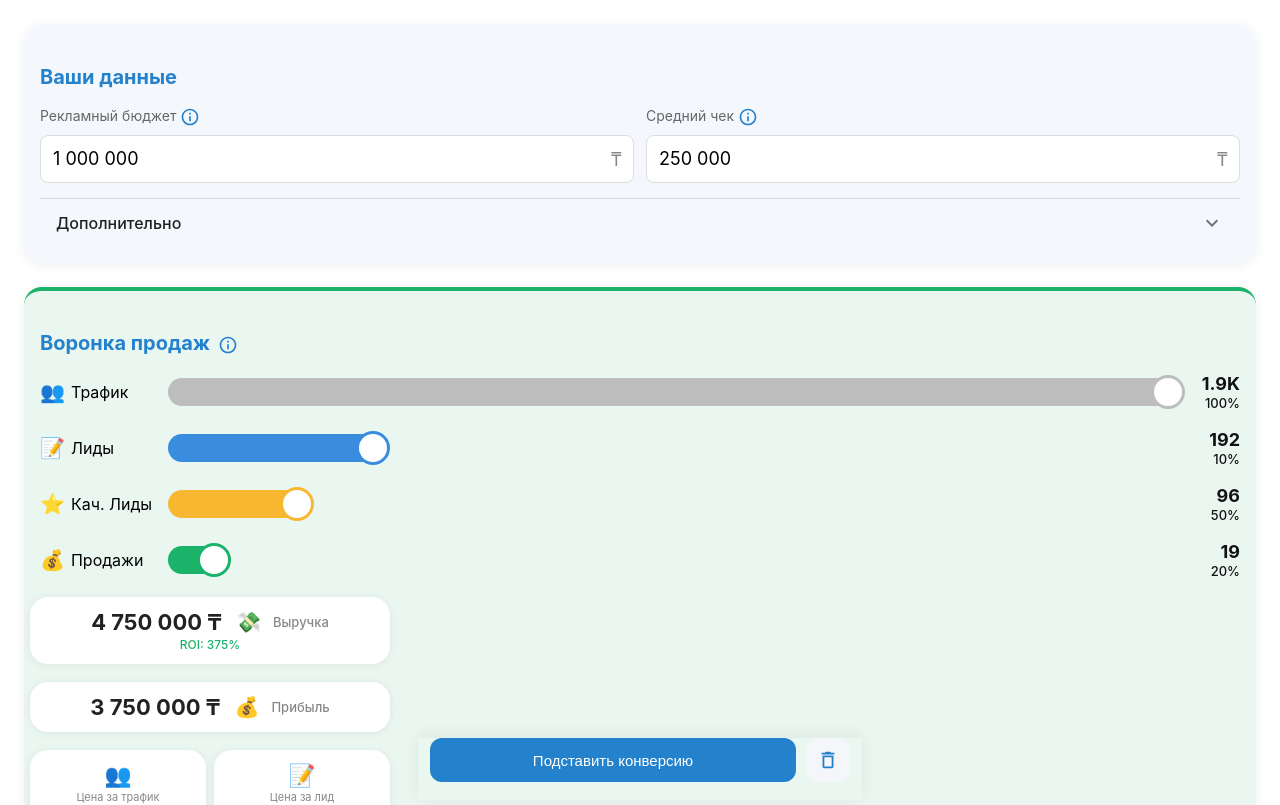
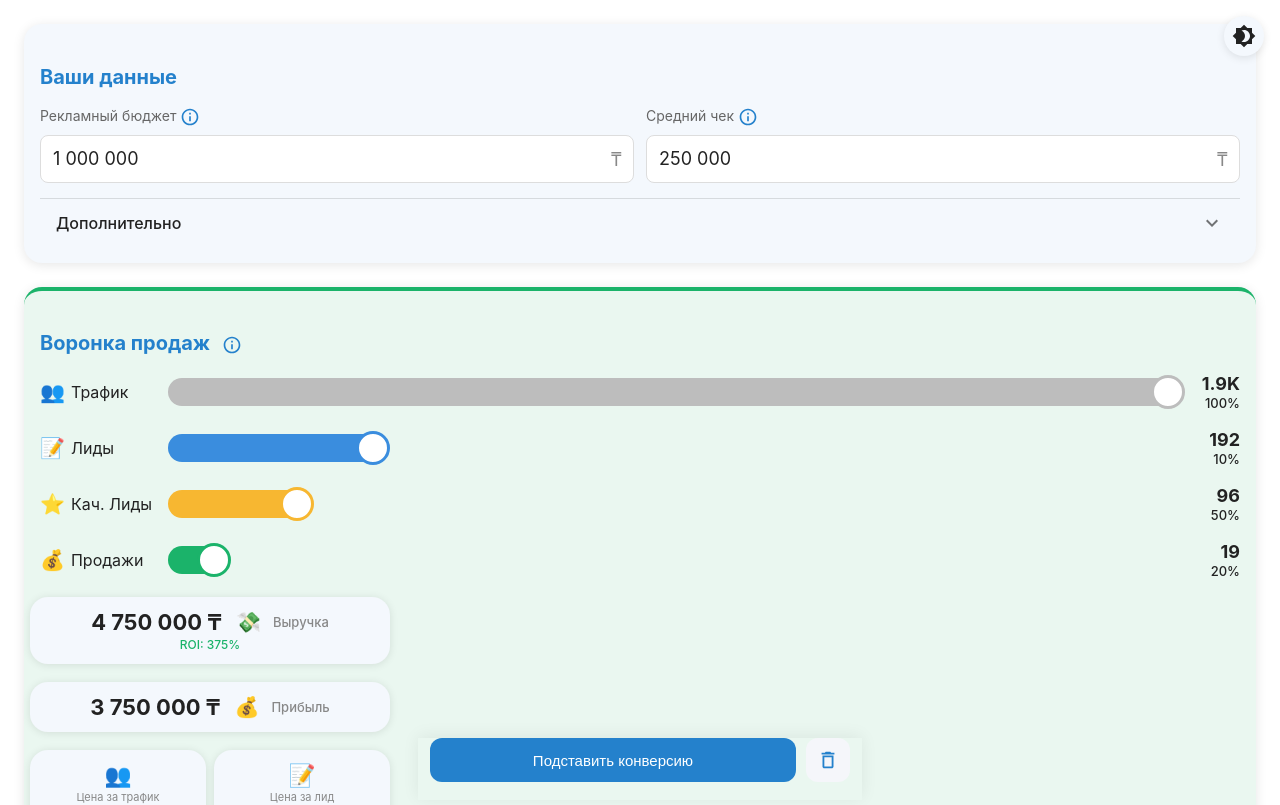
Before and after one commit to m2827120/funnel-bureau1969, a React (Create React App) app: page / in a window 1280 px wide. Shown: the top 805 px of the page. Built offline with nearby package versions, Linux system fonts and the light colour scheme; what @twa-dev/sdk would draw is missing.

Commit message:
feat: улучшена поддержка темной темы, исправлен цвет текста и чисел для негативных блоков

```diff
--- a/src/App.tsx
+++ b/src/App.tsx
@@ -1,5 +1,5 @@
 import React, { useState, useEffect, useCallback, useRef } from 'react';
-import styled from 'styled-components';
+import styled, { ThemeProvider } from 'styled-components';
 import WebApp from '@twa-dev/sdk';
 import FunnelVisualization from './FunnelVisualization';
 import Accordion from '@mui/material/Accordion';
@@ -13,6 +13,9 @@ import NumberInput from './NumberInput';
 import DeleteOutlineIcon from '@mui/icons-material/DeleteOutline';
 import ConversionSelector from './components/ConversionSelector';
 import { ConversionData } from './data/conversionData';
+import { lightTheme, darkTheme } from './theme';
+import Brightness4Icon from '@mui/icons-material/Brightness4';
+import Brightness7Icon from '@mui/icons-material/Brightness7';
 
 // Initialize Telegram WebApp
 WebApp.ready();
@@ -25,6 +28,32 @@ const Container = styled.div`
   box-sizing: border-box;
   min-height: 100vh;
   padding-bottom: 96px; /* для кнопки */
+  background: ${({ theme }) => theme.background};
+  color: ${({ theme }) => theme.text};
+  transition: all 0.3s ease;
+`;
+
+const ThemeToggle = styled.button`
+  position: fixed;
+  top: 16px;
+  right: 16px;
+  background: ${({ theme }) => theme.cardBackground};
+  border: none;
+  border-radius: 50%;
+  width: 40px;
+  height: 40px;
+  display: flex;
+  align-items: center;
+  justify-content: center;
+  cursor: pointer;
+  color: ${({ theme }) => theme.text};
+  box-shadow: 0 2px 8px ${({ theme }) => theme.shadowColor};
+  z-index: 1000;
+  transition: all 0.3s ease;
+
+  &:hover {
+    transform: scale(1.1);
+  }
 `;
 
 const InputGroup = styled.div`
@@ -34,7 +63,7 @@ const InputGroup = styled.div`
 const Label = styled.label`
   display: block;
   margin-bottom: 8px;
-  color: #666;
+  color: ${({ theme }) => theme.labelColor};
   font-size: 14px;
 `;
 
@@ -42,7 +71,7 @@ const Button = styled.button`
   flex: 1 1 auto;
   min-width: 0;
   padding: 10px 0;
-  background: #2481cc;
+  background: ${({ theme }) => theme.primary};
   color: white;
   border: none;
   border-radius: 12px;
@@ -52,11 +81,11 @@ const Button = styled.button`
   display: flex;
   align-items: center;
   justify-content: center;
-  transition: background 0.18s;
+  transition: all 0.18s;
   margin: 0;
   box-sizing: border-box;
   &:hover {
-    background: #1c6aa3;
+    opacity: 0.9;
   }
 `;
 
@@ -65,8 +94,8 @@ const ResetButton = styled.button`
   height: 44px;
   min-width: 44px;
   min-height: 44px;
-  background: #f5f6fa;
-  color: #2481cc;
+  background: ${({ theme }) => theme.resetButtonBackground};
+  color: ${({ theme }) => theme.resetButtonColor};
   border: none;
   border-radius: 12px;
   font-size: 22px;
@@ -74,33 +103,35 @@ const ResetButton = styled.button`
   align-items: center;
   justify-content: center;
   cursor: pointer;
-  transition: background 0.18s;
+  transition: all 0.18s;
   &:hover {
-    background: #e3e8f0;
+    opacity: 0.9;
   }
 `;
 
 const MainCard = styled.div`
-  background: #f4f8fd;
+  background: ${({ theme }) => theme.cardBackground};
   border-radius: 18px;
-  box-shadow: 0 2px 12px #0001;
+  box-shadow: 0 2px 12px ${({ theme }) => theme.shadowColor};
   padding: 24px 16px 16px 16px;
   margin-bottom: 24px;
+  transition: all 0.3s ease;
 `;
 
 const ResultsCard = styled.div`
-  background: #eaf7f0;
+  background: ${({ theme }) => theme.resultsCardBackground};
   border-radius: 18px;
-  box-shadow: 0 2px 12px #0001;
+  box-shadow: 0 2px 12px ${({ theme }) => theme.shadowColor};
   padding: 24px 16px 16px 16px;
   margin-bottom: 24px;
-  border-top: 4px solid #1bb36a;
+  border-top: 4px solid ${({ theme }) => theme.secondary};
+  transition: all 0.3s ease;
 `;
 
 const SectionTitle = styled.h2`
   font-size: 20px;
   margin-bottom: 18px;
-  color: #2481cc;
+  color: ${({ theme }) => theme.primary};
 `;
 
 const SliderLabel = styled.div`
@@ -108,17 +139,18 @@ const SliderLabel = styled.div`
   align-items: center;
   font-size: 15px;
   margin-bottom: 4px;
+  color: ${({ theme }) => theme.text};
 `;
 
 const SliderValue = styled.span`
   margin-left: 12px;
   font-weight: bold;
-  color: #2481cc;
+  color: ${({ theme }) => theme.primary};
 `;
 
 const SliderExplain = styled.div`
   font-size: 13px;
-  color: #888;
+  color: ${({ theme }) => theme.sliderExplainColor};
   margin-bottom: 8px;
 `;
 
@@ -129,14 +161,14 @@ const MetricIcon = styled.div`
 
 const MetricLabel = styled.div`
   font-size: 11px;
-  color: #888;
+  color: ${({ theme }) => theme.metricLabelColor};
   margin-bottom: 2px;
 `;
 
 const MetricValue = styled.div`
   font-size: 15px;
   font-weight: 600;
-  color: #2481cc;
+  color: ${({ theme }) => theme.metricValueColor};
 `;
 
 const STAGE_ICONS = ['👥', '📝', '⭐', '💰'];
@@ -173,7 +205,7 @@ const CardGrid = styled.div`
 
 const CardBox = styled.div<{ color?: string }>`
   border-radius: 18px;
-  box-shadow: 0 1px 8px #0001;
+  box-shadow: 0 1px 8px ${({ theme }) => theme.shadowColor};
   min-width: 0;
   width: 100%;
   padding: 12px 10px;
@@ -181,23 +213,69 @@ const CardBox = styled.div<{ color?: string }>`
   flex-direction: column;
   align-items: center;
   text-align: center;
-  color: ${({ color }) => color || '#222'};
-  background: #fff;
+  color: ${({ color, theme }) => color || theme.text};
+  background: ${({ theme }) => theme.cardBackground};
+  transition: all 0.3s ease;
 `;
 
 const FooterCreds = styled.div`
-  color: #888;
+  color: ${({ theme }) => theme.footerColor};
   font-size: 13px;
   text-align: center;
   margin: 36px 0 12px 0;
   a {
-    color: #888;
+    color: ${({ theme }) => theme.footerColor};
     text-decoration: underline;
     transition: color 0.18s;
     &:hover {
-      color: #2481cc;
+      color: ${({ theme }) => theme.primary};
     }
   }
+`;
+
+const TooltipContent = styled.div`
+  position: absolute;
+  left: 50%;
+  top: 120%;
+  transform: translateX(-50%);
+  background: ${({ theme }) => theme.cardBackground};
+  color: ${({ theme }) => theme.text};
+  border-radius: 10px;
+  padding: 10px 16px;
+  font-size: 14px;
+  box-shadow: 0 2px 12px ${({ theme }) => theme.shadowColor};
+  z-index: 10;
+  white-space: pre-line;
+  min-width: 180px;
+  max-width: 260px;
+`;
+
+const InfoIcon = styled(InfoOutlinedIcon)`
+  margin-left: 4px;
+  vertical-align: middle;
+  color: ${({ theme }) => theme.primary};
+`;
+
+const ErrorMessage = styled.div`
+  color: #e74c3c;
+  font-size: 13px;
+  margin-top: 2px;
+`;
+
+const NegativeResultsCard = styled(ResultsCard)<{ isNegative: boolean }>`
+  background: ${({ isNegative, theme }) => isNegative ? '#fff4f4' : theme.resultsCardBackground};
+  border-top: 4px solid ${({ isNegative, theme }) => isNegative ? '#e74c3c' : theme.secondary};
+`;
+
+const AccordionTitle = styled.span`
+  font-weight: 500;
+  color: ${({ theme }) => theme.text};
+`;
+
+const BigValue = styled.div`
+  font-size: 22px;
+  font-weight: 700;
+  color: ${({ theme }) => theme.text};
 `;
 
 function formatShortNumber(num: number): string {
@@ -225,6 +303,10 @@ interface FunnelResults {
 }
 
 function App() {
+  const [isDarkTheme, setIsDarkTheme] = useState(() => {
+    const savedTheme = localStorage.getItem('theme');
+    return savedTheme === 'dark';
+  });
   const [funnelData, setFunnelData] = useState<FunnelData>({
     budget: 1000000,
     cpc: 520,
@@ -431,8 +513,18 @@ function App() {
     }));
   };
 
+  const toggleTheme = () => {
+    const newTheme = !isDarkTheme;
+    setIsDarkTheme(newTheme);
+    localStorage.setItem('theme', newTheme ? 'dark' : 'light');
+  };
+
   return (
+    <ThemeProvider theme={isDarkTheme ? darkTheme : lightTheme}>
       <Container>
+        <ThemeToggle onClick={toggleTheme}>
+          {isDarkTheme ? <Brightness7Icon /> : <Brightness4Icon />}
+        </ThemeToggle>
         <MainCard>
           <SectionTitle>Ваши данные</SectionTitle>
           <div style={{ display: 'flex', gap: 12, flexWrap: 'wrap', alignItems: 'flex-end' }}>
@@ -445,26 +537,11 @@ function App() {
                   onMouseEnter={() => handleTooltipHover('budget')}
                   onMouseLeave={handleTooltipLeave}
                 >
-                <InfoOutlinedIcon fontSize="small" style={{ marginLeft: 4, verticalAlign: 'middle', color: '#2481cc' }} />
+                  <InfoIcon fontSize="small" />
                   {tooltipOpen === 'budget' && (
-                  <div style={{
-                    position: 'absolute',
-                    left: '50%',
-                    top: '120%',
-                    transform: 'translateX(-50%)',
-                    background: '#f3f3f3',
-                    color: '#222',
-                    borderRadius: 10,
-                    padding: '10px 16px',
-                    fontSize: 14,
-                    boxShadow: '0 2px 12px #0001',
-                    zIndex: 10,
-                    whiteSpace: 'pre-line',
-                    minWidth: 180,
-                    maxWidth: 260,
-                  }}>
+                    <TooltipContent>
                       Сколько вы готовы потратить на рекламу?
-                  </div>
+                    </TooltipContent>
                   )}
                 </span>
               </Label>
@@ -475,7 +552,7 @@ function App() {
                 min={0}
                 style={errors.budget ? { borderColor: '#e74c3c', background: '#fff6f6' } : {}}
               />
-            {errors.budget && <div style={{ color: '#e74c3c', fontSize: 13, marginTop: 2 }}>{errors.budget}</div>}
+              {errors.budget && <ErrorMessage>{errors.budget}</ErrorMessage>}
             </InputGroup>
             <InputGroup style={{ flex: 1, minWidth: 180 }}>
               <Label>
@@ -486,26 +563,11 @@ function App() {
                   onMouseEnter={() => handleTooltipHover('avg-check')}
                   onMouseLeave={handleTooltipLeave}
                 >
-                <InfoOutlinedIcon fontSize="small" style={{ marginLeft: 4, verticalAlign: 'middle', color: '#2481cc' }} />
+                  <InfoIcon fontSize="small" />
                   {tooltipOpen === 'avg-check' && (
-                  <div style={{
-                    position: 'absolute',
-                    left: '50%',
-                    top: '120%',
-                    transform: 'translateX(-50%)',
-                    background: '#f3f3f3',
-                    color: '#222',
-                    borderRadius: 10,
-                    padding: '10px 16px',
-                    fontSize: 14,
-                    boxShadow: '0 2px 12px #0001',
-                    zIndex: 10,
-                    whiteSpace: 'pre-line',
-                    minWidth: 180,
-                    maxWidth: 260,
-                  }}>
+                    <TooltipContent>
                       Сколько стоит ваш продукт или услуга?
-                  </div>
+                    </TooltipContent>
                   )}
                 </span>
               </Label>
@@ -516,12 +578,12 @@ function App() {
                 min={0}
                 style={errors.averageCheck ? { borderColor: '#e74c3c', background: '#fff6f6' } : {}}
               />
-            {errors.averageCheck && <div style={{ color: '#e74c3c', fontSize: 13, marginTop: 2 }}>{errors.averageCheck}</div>}
+              {errors.averageCheck && <ErrorMessage>{errors.averageCheck}</ErrorMessage>}
             </InputGroup>
           </div>
           <Accordion sx={{ background: 'transparent', boxShadow: 'none' }}>
             <AccordionSummary expandIcon={<ExpandMoreIcon />}>
-            <span style={{ fontWeight: 500 }}>Дополнительно</span>
+              <AccordionTitle>Дополнительно</AccordionTitle>
             </AccordionSummary>
             <AccordionDetails>
               <InputGroup>
@@ -533,26 +595,11 @@ function App() {
                     onMouseEnter={() => handleTooltipHover('cpc')}
                     onMouseLeave={handleTooltipLeave}
                   >
-                  <InfoOutlinedIcon fontSize="small" style={{ marginLeft: 4, verticalAlign: 'middle', color: '#2481cc' }} />
+                    <InfoIcon fontSize="small" />
                     {tooltipOpen === 'cpc' && (
-                    <div style={{
-                      position: 'absolute',
-                      left: '50%',
-                      top: '120%',
-                      transform: 'translateX(-50%)',
-                      background: '#f3f3f3',
-                      color: '#222',
-                      borderRadius: 10,
-                      padding: '10px 16px',
-                      fontSize: 14,
-                      boxShadow: '0 2px 12px #0001',
-                      zIndex: 10,
-                      whiteSpace: 'pre-line',
-                      minWidth: 180,
-                      maxWidth: 260,
-                    }}>
+                      <TooltipContent>
                         Средняя цена за 1 клик по вашей рекламе.
-                    </div>
+                      </TooltipContent>
                     )}
                   </span>
                 </Label>
@@ -562,7 +609,7 @@ function App() {
                   min={0}
                   style={errors.cpc ? { borderColor: '#e74c3c', background: '#fff6f6' } : {}}
                 />
-              {errors.cpc && <div style={{ color: '#e74c3c', fontSize: 13, marginTop: 2 }}>{errors.cpc}</div>}
+                {errors.cpc && <ErrorMessage>{errors.cpc}</ErrorMessage>}
               </InputGroup>
               <div style={{ margin: '24px 0 0 0' }}>
                 <SliderLabel>
@@ -612,7 +659,7 @@ function App() {
             </AccordionDetails>
           </Accordion>
         </MainCard>
-      <ResultsCard style={isNegative ? { background: '#fff4f4', borderTop: '4px solid #e74c3c' } : {}}>
+        <NegativeResultsCard isNegative={isNegative}>
           <SectionTitle style={{ display: 'flex', alignItems: 'center', gap: 8 }}>
             Воронка продаж
             <span
@@ -621,43 +668,28 @@ function App() {
               onMouseEnter={() => handleTooltipHover('funnel-anno')}
               onMouseLeave={handleTooltipLeave}
             >
-            <InfoOutlinedIcon fontSize="small" style={{ color: '#2481cc', verticalAlign: 'middle' }} />
+              <InfoIcon fontSize="small" />
               {tooltipOpen === 'funnel-anno' && (
-              <div style={{
-                position: 'absolute',
-                left: '50%',
-                top: '120%',
-                transform: 'translateX(-50%)',
-                background: '#f3f3f3',
-                color: '#222',
-                borderRadius: 10,
-                padding: '10px 16px',
-                fontSize: 14,
-                boxShadow: '0 2px 12px #0001',
-                zIndex: 10,
-                whiteSpace: 'pre-line',
-                minWidth: 180,
-                maxWidth: 260,
-              }}>
+                <TooltipContent>
                   Потяните за ползунки,
                   чтобы изменить
                   процент конверсии из
                   этапа в этап
-              </div>
+                </TooltipContent>
               )}
             </span>
           </SectionTitle>
           <FunnelVisualization stages={funnelStages} isNegative={isNegative} formatShortNumber={formatShortNumber} onStageSwipe={handleStageSwipe} />
           <CardGrid style={{ margin: 0 }}>
-          <CardBox color={isNegative ? '#e74c3c' : '#222'} style={{ gridColumn: 'span 2' }}>
+            <CardBox color={isNegative ? '#e74c3c' : undefined} style={{ gridColumn: 'span 2' }}>
               <div style={{ display: 'flex', alignItems: 'center', justifyContent: 'center', gap: 8 }}>
-              <div style={{ fontSize: 22, fontWeight: 700 }}>
+                <BigValue>
                   {results.revenue !== 0
                     ? (results.revenue < 0
                         ? '-' + Math.abs(results.revenue).toLocaleString('ru-RU') + ' ₸'
                         : results.revenue.toLocaleString('ru-RU') + ' ₸')
                     : '—'}
-              </div>
+                </BigValue>
                 <div style={{ fontSize: 20, marginLeft: 6 }}>💸</div>
                 <div style={{ fontSize: 13, color: '#888', marginLeft: 4, fontWeight: 500 }}>
                   {results.revenue < 0 ? 'Убыток' : 'Выручка'}
@@ -667,15 +699,15 @@ function App() {
                 ROI: {results.revenue !== 0 ? results.roi + '%' : '—'}
               </div>
             </CardBox>
-          <CardBox color={isNegative ? '#e74c3c' : '#222'} style={{ gridColumn: 'span 2' }}>
+            <CardBox color={isNegative ? '#e74c3c' : undefined} style={{ gridColumn: 'span 2' }}>
               <div style={{ display: 'flex', alignItems: 'center', justifyContent: 'center', gap: 8 }}>
-              <div style={{ fontSize: 22, fontWeight: 700 }}>
+                <BigValue>
                   {results.revenue !== 0
                     ? ((results.revenue - funnelData.budget) < 0
                         ? '-' + Math.abs(results.revenue - funnelData.budget).toLocaleString('ru-RU') + ' ₸'
                         : (results.revenue - funnelData.budget).toLocaleString('ru-RU') + ' ₸')
                     : '—'}
-              </div>
+                </BigValue>
                 <div style={{ fontSize: 20, marginLeft: 6 }}>
                   {(results.revenue - funnelData.budget) < 0 ? '🤯' : '💰'}
                 </div>
@@ -828,7 +860,7 @@ function App() {
               <DeleteOutlineIcon fontSize="inherit" />
             </ResetButton>
           </StickyButtons>
-      </ResultsCard>
+        </NegativeResultsCard>
         <FooterCreds>
           big poppa: <a href="https://t.me/m2827120" target="_blank" rel="noopener noreferrer">m2827120</a>
         </FooterCreds>
@@ -838,6 +870,7 @@ function App() {
           onSelect={handleConversionSelect}
         />
       </Container>
+    </ThemeProvider>
   );
 }
 
--- a/src/FunnelVisualization.tsx
+++ b/src/FunnelVisualization.tsx
@@ -22,10 +22,11 @@ const Row = styled.div`
   min-height: 38px;
   gap: 0 8px;
 `;
-const LeftCol = styled.div`
+const LeftCol = styled.div<{ isNegative?: boolean }>`
   display: flex;
   align-items: center;
   min-width: 0;
+  color: ${({ isNegative, theme }) => isNegative ? '#222' : theme.text};
 `;
 const BarWrap = styled.div`
   width: 100%;
@@ -57,16 +58,16 @@ const ValueBlock = styled.div`
   text-align: right;
   justify-self: end;
 `;
-const BarValue = styled.span`
+const BarValue = styled.span<{ isNegative?: boolean }>`
   font-size: 18px;
   font-weight: 700;
-  color: #111;
+  color: ${({ isNegative, theme }) => isNegative ? '#222' : theme.text};
   line-height: 1.1;
 `;
-const BarPercent = styled.span`
+const BarPercent = styled.span<{ isNegative?: boolean }>`
   font-size: 13px;
   font-weight: 500;
-  color: #111;
+  color: ${({ isNegative, theme }) => isNegative ? '#222' : theme.text};
   margin-top: 1px;
 `;
 const Handle = styled.div<{ color: string; active?: boolean }>`
@@ -98,7 +99,7 @@ const Handle = styled.div<{ color: string; active?: boolean }>`
   }
 `;
 
-const FunnelVisualization: React.FC<FunnelVisualizationProps> = ({ stages, formatShortNumber, onStageSwipe }) => {
+const FunnelVisualization: React.FC<FunnelVisualizationProps> = ({ stages, formatShortNumber, onStageSwipe, isNegative }) => {
   const containerRef = useRef<HTMLDivElement>(null);
   const [containerWidth, setContainerWidth] = useState(320);
   const [dragIndex, setDragIndex] = useState<number | null>(null);
@@ -259,27 +260,27 @@ const FunnelVisualization: React.FC<FunnelVisualizationProps> = ({ stages, forma
           const trafficValue = stages[0]?.value || 0;
           const percentOfTraffic = trafficValue > 0 ? (stage.value / trafficValue * 100) : 0;
           percentBlock = (
-            <BarPercent
+            <BarPercent isNegative={isNegative}
               style={{ cursor: 'pointer' }}
               onClick={() => setShowTrafficPercent(showTrafficPercent === i ? null : i)}
             >
               {stepPercent}%
               {showTrafficPercent === i && (
-                <span style={{ marginLeft: 6, color: '#888', fontSize: 13 }}>
+                <span style={{ marginLeft: 6, color: isNegative ? '#222' : '#888', fontSize: 13 }}>
                   | {Math.round(percentOfTraffic)}% от трафика
                 </span>
               )}
             </BarPercent>
           );
         } else if (stage.percent !== undefined) {
-          percentBlock = <BarPercent>{stage.percent}%</BarPercent>;
+          percentBlock = <BarPercent isNegative={isNegative}>{stage.percent}%</BarPercent>;
         }
         return (
           <Row
             key={i}
             style={{ touchAction: 'none', width: '100%' }}
           >
-            <LeftCol>
+            <LeftCol isNegative={isNegative}>
               {stage.label}
             </LeftCol>
             <BarWrap>
@@ -299,7 +300,7 @@ const FunnelVisualization: React.FC<FunnelVisualizationProps> = ({ stages, forma
               />
             </BarWrap>
             <ValueBlock>
-              <BarValue>{formatShortNumber ? formatShortNumber(stage.value) : stage.value.toLocaleString('ru-RU')}</BarValue>
+              <BarValue isNegative={isNegative}>{formatShortNumber ? formatShortNumber(stage.value) : stage.value.toLocaleString('ru-RU')}</BarValue>
               {percentBlock}
             </ValueBlock>
           </Row>
--- a/src/NumberInput.tsx
+++ b/src/NumberInput.tsx
@@ -1,4 +1,5 @@
 import React from 'react';
+import { useTheme, createGlobalStyle } from 'styled-components';
 
 interface NumberInputProps {
   value: number | '';
@@ -19,9 +20,26 @@ const parseNumber = (value: string) => {
   return digits ? Number(digits) : '';
 };
 
+const DarkInputPlaceholder = createGlobalStyle`
+  input::placeholder {
+    color: #b0b0b0 !important;
+    opacity: 1;
+  }
+`;
+
+const LightInputPlaceholder = createGlobalStyle`
+  input::placeholder {
+    color: #888 !important;
+    opacity: 1;
+  }
+`;
+
 const NumberInput: React.FC<NumberInputProps> = ({ value, onChange, placeholder, min, max, style }) => {
+  const theme = useTheme();
+  const isDark = theme.background && theme.background.toLowerCase() === '#181c20';
   return (
     <div style={{ position: 'relative', width: '100%' }}>
+      {isDark ? <DarkInputPlaceholder /> : <LightInputPlaceholder />}
       <input
         type="tel"
         inputMode="numeric"
@@ -41,7 +59,7 @@ const NumberInput: React.FC<NumberInputProps> = ({ value, onChange, placeholder,
           height: 48,
           lineHeight: '48px',
           padding: '12px 36px 12px 12px',
-          border: '1px solid #ddd',
+          border: isDark ? '1px solid #333' : '1px solid #ddd',
           borderRadius: 8,
           fontSize: 18,
           fontFamily: 'inherit',
@@ -49,6 +67,9 @@ const NumberInput: React.FC<NumberInputProps> = ({ value, onChange, placeholder,
           appearance: 'none',
           WebkitAppearance: 'none',
           MozAppearance: 'textfield',
+          background: isDark ? theme.cardBackground : '#fff',
+          color: isDark ? theme.text : '#222',
+          transition: 'all 0.2s',
           ...style,
         }}
         autoComplete="off"
@@ -61,7 +82,7 @@ const NumberInput: React.FC<NumberInputProps> = ({ value, onChange, placeholder,
           right: 12,
           top: '50%',
           transform: 'translateY(-50%)',
-          color: '#888',
+          color: isDark ? '#b0b0b0' : '#888',
           fontSize: 18,
           pointerEvents: 'none',
         }}
--- /dev/null
+++ b/src/theme.ts
@@ -0,0 +1,35 @@
+export const lightTheme = {
+  background: '#ffffff',
+  text: '#222222',
+  primary: '#2481cc',
+  secondary: '#1bb36a',
+  cardBackground: '#f4f8fd',
+  resultsCardBackground: '#eaf7f0',
+  labelColor: '#666666',
+  borderColor: '#e3e8f0',
+  shadowColor: 'rgba(0, 0, 0, 0.1)',
+  resetButtonBackground: '#f5f6fa',
+  resetButtonColor: '#2481cc',
+  metricLabelColor: '#888888',
+  metricValueColor: '#2481cc',
+  sliderExplainColor: '#888888',
+  footerColor: '#888888',
+};
+
+export const darkTheme = {
+  background: '#181c20',
+  text: '#f3f6fa',
+  primary: '#4a9eff',
+  secondary: '#2ed68f',
+  cardBackground: '#23272e',
+  resultsCardBackground: '#232e28',
+  labelColor: '#b0b0b0',
+  borderColor: '#2a2a2a',
+  shadowColor: 'rgba(0,0,0,0.5)',
+  resetButtonBackground: '#23272e',
+  resetButtonColor: '#4a9eff',
+  metricLabelColor: '#b0b0b0',
+  metricValueColor: '#4a9eff',
+  sliderExplainColor: '#b0b0b0',
+  footerColor: '#b0b0b0',
+};
```
Also changed, not shown: src/styled.d.ts (added, +21 -0 lines). Lines whose indentation alone changed are shown as unchanged.
